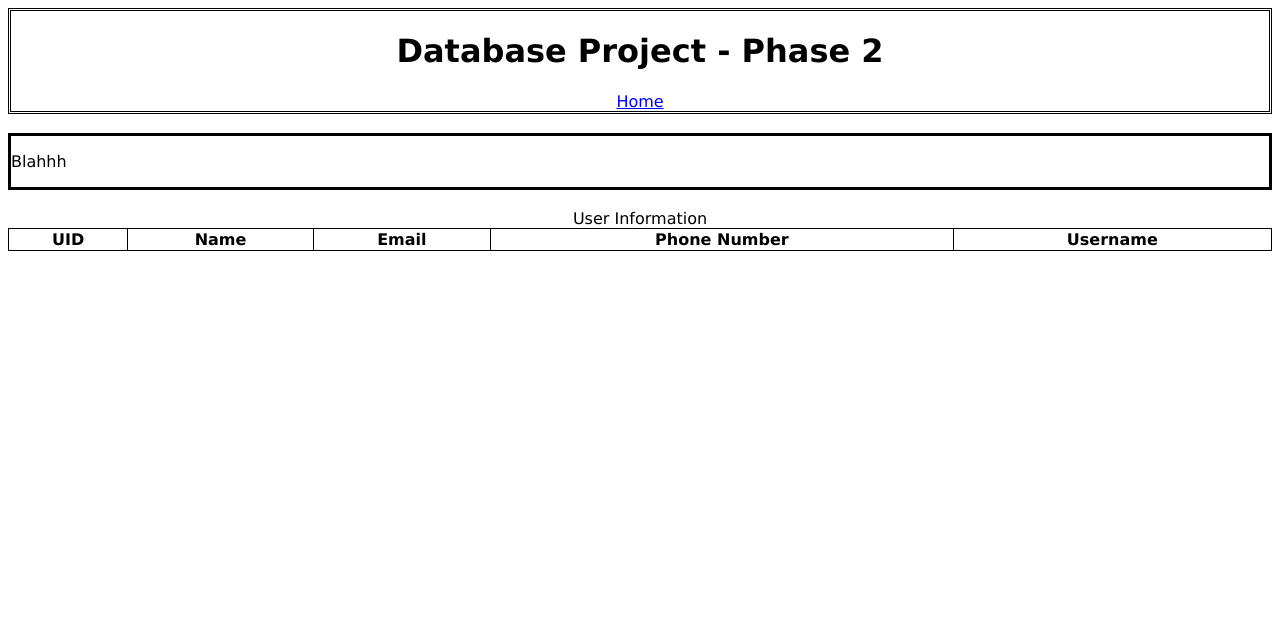
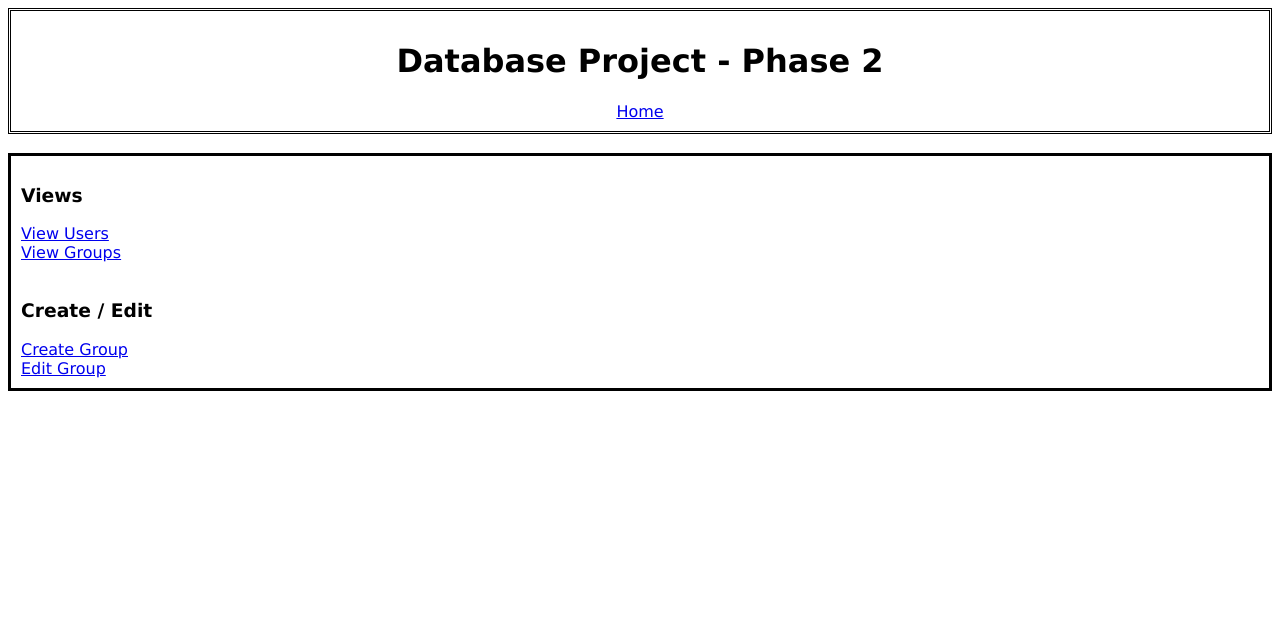
Before and after one commit to QuitayenKA16/Database2-Project, a PHP site: page /Database2-Project/admin_page.php in a window 1280 px wide. Shown: the top 631 px of the page. Run offline with PHP 8.4, Linux system fonts and the light colour scheme; data comes from the database, SQL or seed files in the repository; lists and menus that the app fills with data are empty.

Commit message:
fixed admin view

```diff
--- a/admin_page.php
+++ b/admin_page.php
@@ -3,6 +3,13 @@
 		table, th, td {
 			border: 1px solid black;
 			border-collapse: collapse;
+		}
+		div {
+			border-style: solid;
+			padding-top: 10px;
+			padding-right: 10px;
+			padding-bottom: 10px;
+			padding-left: 10px;
 		}
 	</style>
 
@@ -13,31 +20,17 @@
 
 		<br>
 		<div style="border:solid" >
-			<p>Blahhh<br>
+			<h3>Views</h3>
+			<a href='http://localhost/Database2-Project/view_users_page.php'>View Users</a><br>
+			<a href='http://localhost/Database2-Project/admin_page.php'>View Groups</a><br><br>
+
+			<h3>Create / Edit</h3>
+			<a href='http://localhost/Database2-Project/admin_page.php'>Create Group</a><br>
+			<a href='http://localhost/Database2-Project/admin_page.php'>Edit Group</a><br>
 		</div>
 
 		<br>
 
-			<table style='width:100%'>
-			<caption>User Information</caption>
-			<?php
-				$myconnection = mysqli_connect('localhost', 'root', '') or die ('Could not connect: ' . mysql_error());
-				$mydb = mysqli_select_db ($myconnection, 'db2') or die ('Could not select database');
-				$query = "SELECT * FROM users WHERE uid > 1";
-				$result = mysqli_query($myconnection, $query) or die ('Query failed: ' . mysql_error());
-				$count = mysqli_num_rows($result);
-				echo "<tr><th>UID</th><th>Name</th><th>Email</th><th>Phone Number</th><th>Username</th></tr>";
-				while ($row = mysqli_fetch_array ($result, MYSQLI_ASSOC)) {
-					echo "<tr>";
-					echo "<td>$row[uid]</td>";
-					echo "<td>$row[name]</td>";
-					echo "<td>$row[email]</td>";
-					echo "<td>$row[phoneNum]</td>";
-					echo "<td>$row[username]</td>";
-					echo "</tr>";
-				}
-			?>
-		</table>
 	</body
 
 </html>
--- a/new_parent_page.php
+++ b/new_parent_page.php
@@ -28,7 +28,7 @@
 				$parentId = $row['uid'];
 
 				$sql = "INSERT INTO parents VALUES (?)";
-				$stmt= $myconnection->prepare($sql);
+				$stmt = $myconnection->prepare($sql);
 				$stmt->bind_param("i", $parentId);
 
 				if ($stmt->execute() === TRUE) {
```
Also changed, not shown: view_users_page.php (added, +45 -0 lines).
